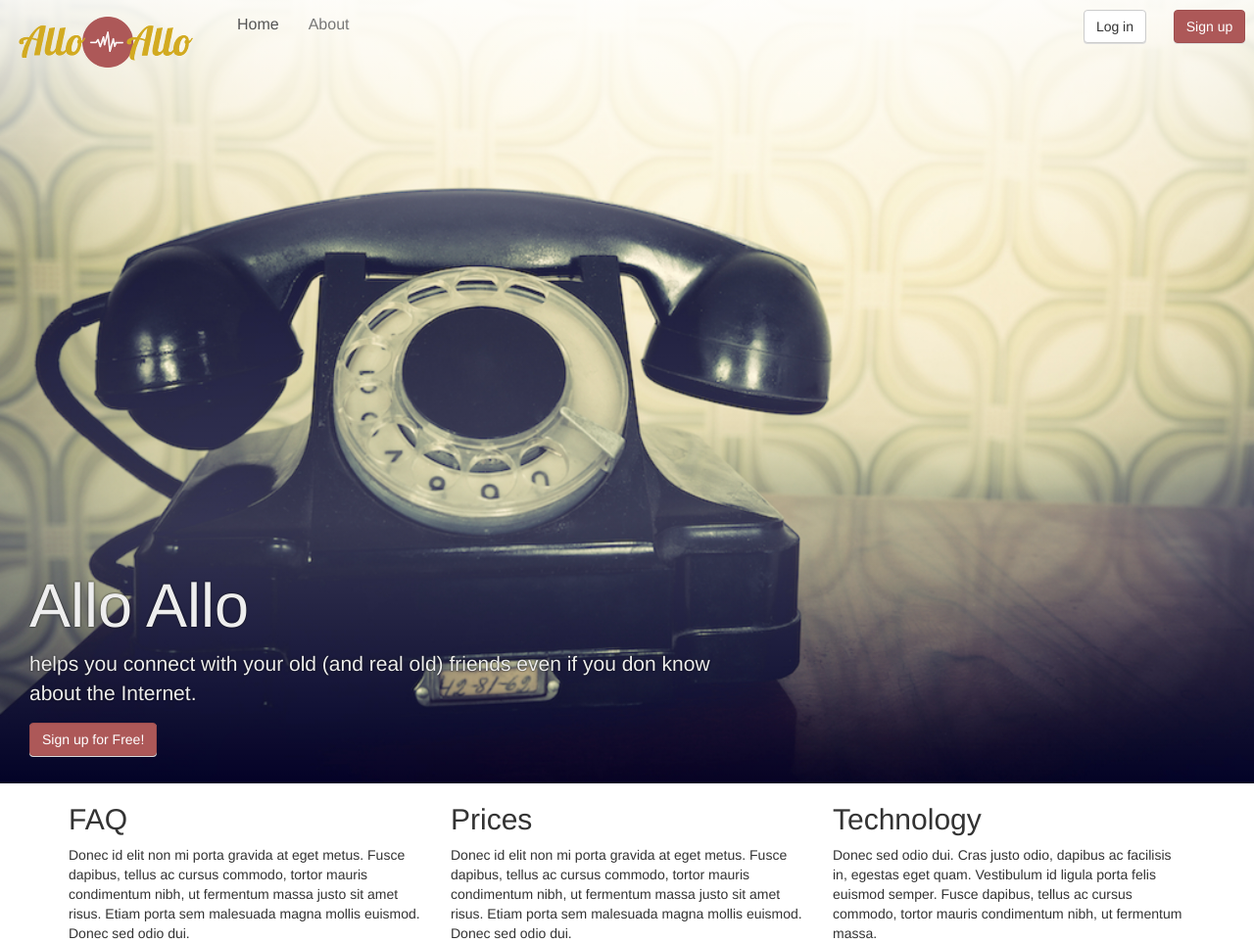
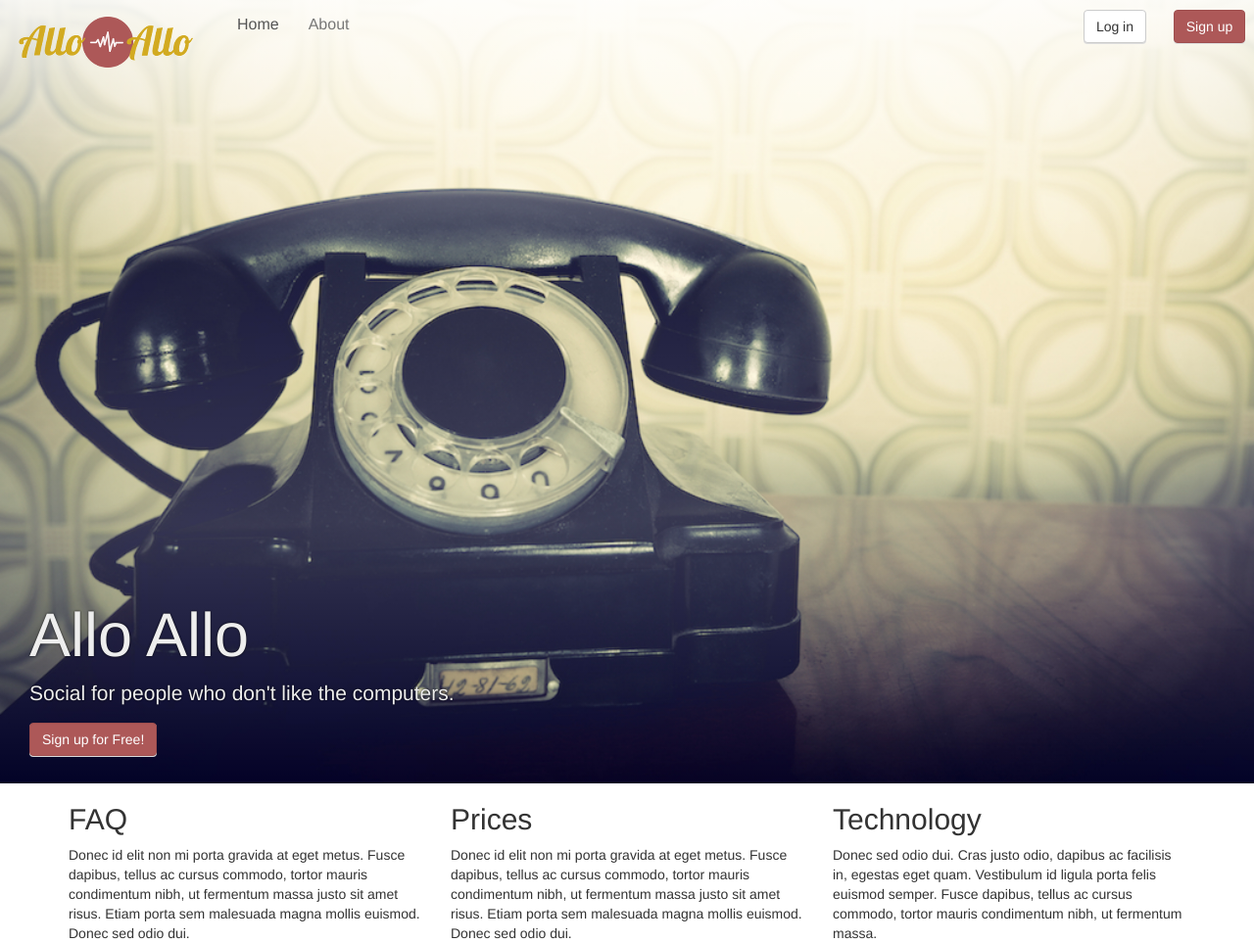
Before and after one commit to petronius/alloallo, a Django app: page / in a window 1280 px wide. Shown: the top 963 px of the page at 98% size. Run offline with Django 3.2, Linux system fonts and the light colour scheme; parts of the project's set-up code (start-up, migrations or seed data) failed here and were passed over; some libraries are stand-ins or nearby versions.

Commit message:
updated slogan

```diff
--- a/templates/home.html
+++ b/templates/home.html
@@ -24,7 +24,7 @@
       <div class="row">
         <div class="col-md-8 col-sm-8">
           <h1>{% include "_brandname.html" %}</h1>
-          <p>helps you connect with your old (and real old) friends even if you don know about the Internet.</p>
+          <p>Social for people who don't like the computers.</p>
 	  <a class="btn btn-primary" href="{% url 'accounts:signup' %}" role="button">Sign up for Free!</a>
         </div>
         <div class="col-md-4 col-sm-4">
```
